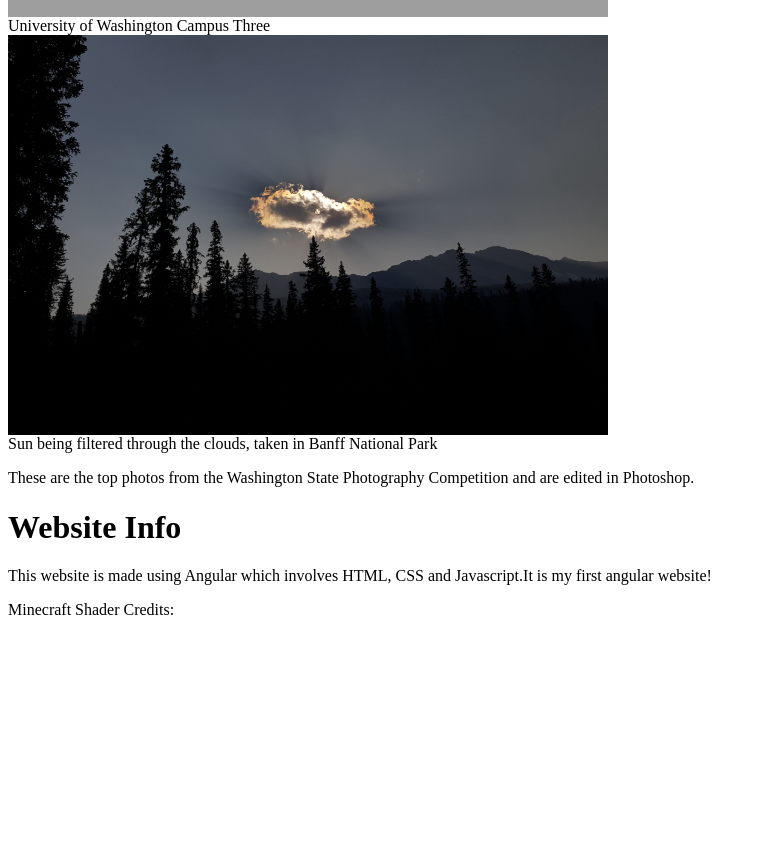
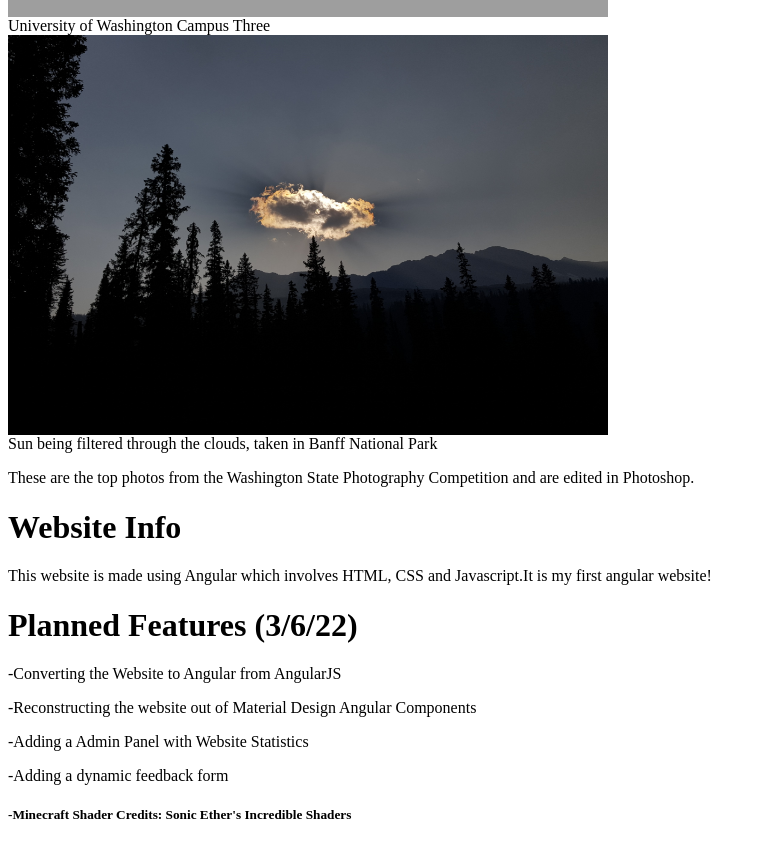
Before and after one commit to realPaulSwan/Portfolio-Website, a website: page app/view4/view4.html in a window 1280 px wide. Shown: the part 1285-2131 px from the top of the page, without its empty margins (0-765 px from the left). Before the commit the page ends 1920 px from the top, so only its background shows below. Drawn offline with Linux system fonts and the light colour scheme; grey boxes are pictures that could not be loaded; files whose address does not match are found by name.

Commit message:
Update #3

```diff
--- a/app/view4/view4.html
+++ b/app/view4/view4.html
@@ -45,6 +45,12 @@
 
 <h1>Website Info</h1>
 <p>This website is made using Angular which involves HTML, CSS and Javascript.It is my first angular website!</p>
-<p>Minecraft Shader Credits: </p>
+<h1>Planned Features (3/6/22)</h1>
+<p>-Converting the Website to Angular from AngularJS</p>
+<p>-Reconstructing the website out of Material Design Angular Components</p>
+<p>-Adding a Admin Panel with Website Statistics</p>
+<p>-Adding a dynamic feedback form</p>
+<h5>-Minecraft Shader Credits: Sonic Ether's Incredible Shaders</h5>
+
 <script src="view2/view2.js"></script>
 </body>
```
